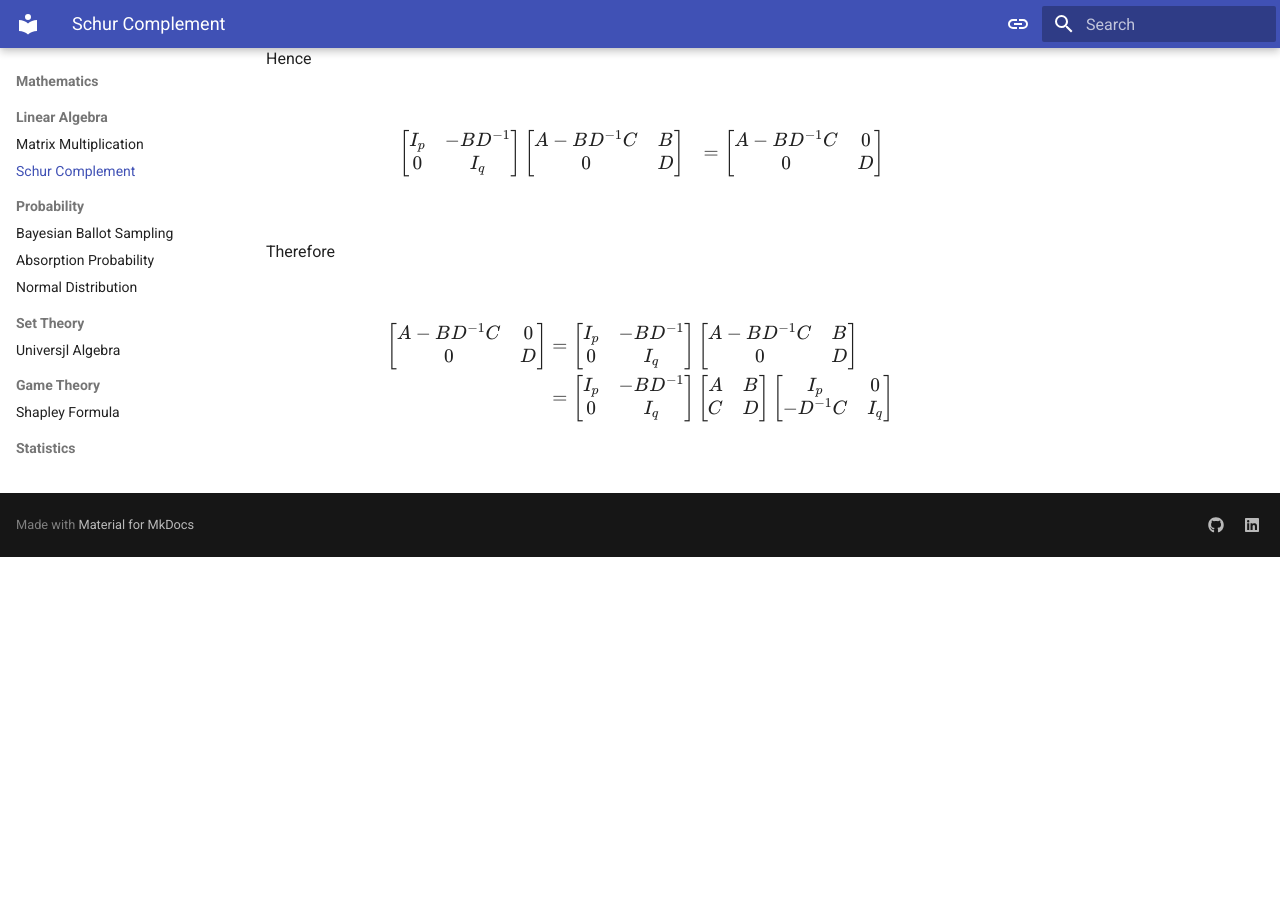
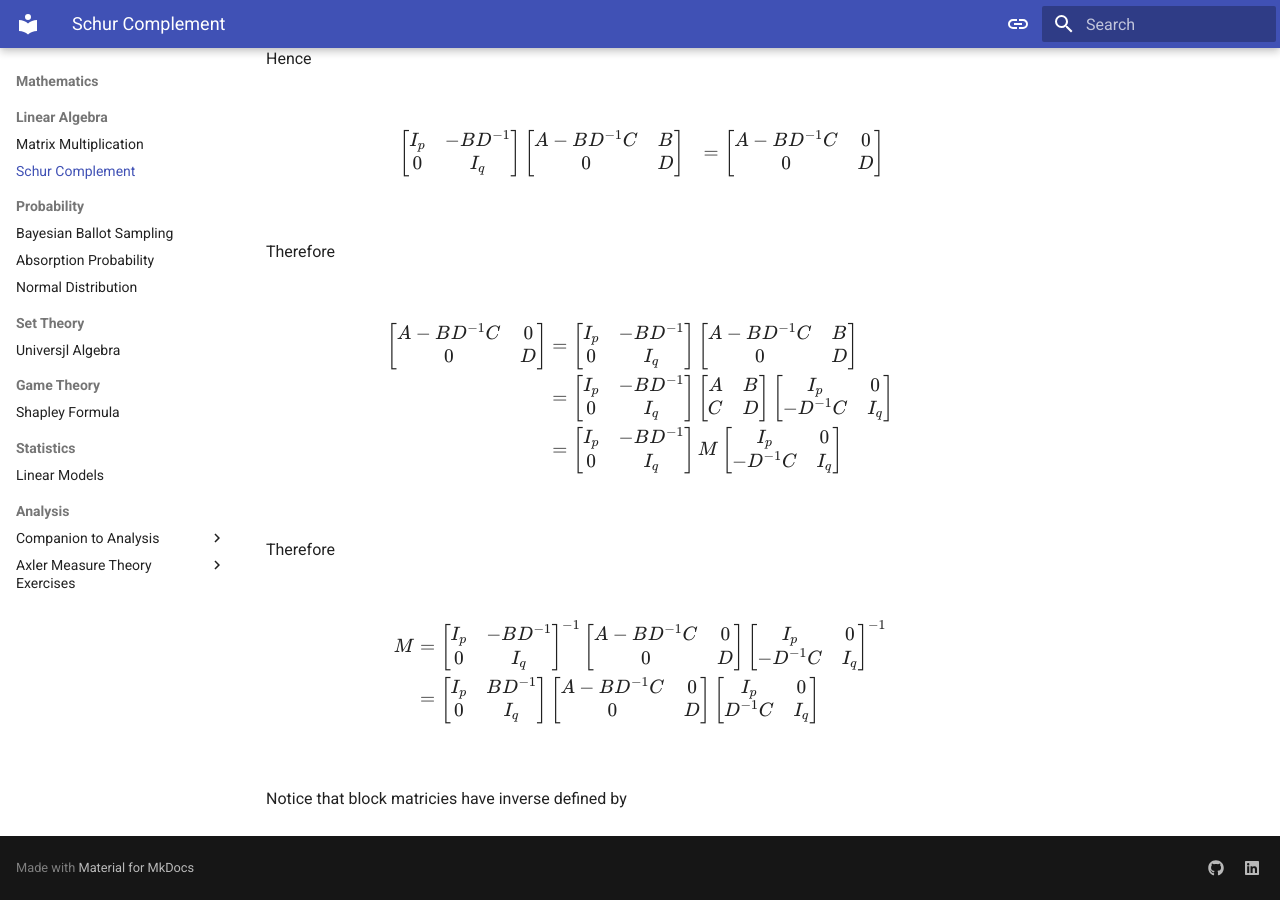
Before and after one commit to JakeRobertBaker/jakerobertbaker.github.io, an MkDocs documentation site: the page built from docs/mathematics/linear_algebra/schur_complement.md, in a window 1280 px wide and 900 px high, scrolled down 2006 px. Built offline with MkDocs 1.6.1 and Material for MkDocs 9.7.7, drawn with Linux system fonts in a browser that asks for light colours; some web fonts are replaced; before the commit the page ends 2563 px from its top, so only the background shows below that.

Commit message:
schur wip

```diff
--- a/docs/mathematics/linear_algebra/schur_complement.md
+++ b/docs/mathematics/linear_algebra/schur_complement.md
@@ -238,5 +238,53 @@
 I_p & 0 \\
 -D^{-1}C & I_q
 \end{bmatrix}
+\\
+&= \begin{bmatrix}
+I_p & -BD^{-1}
+\\
+0 & I_q
+\end{bmatrix}
+M
+\begin{bmatrix}
+I_p & 0 \\
+-D^{-1}C & I_q
+\end{bmatrix}
 \end{align*}
 $$
+
+Therefore
+
+$$
+\begin{align*}
+M &=
+\begin{bmatrix}
+I_p & -BD^{-1}
+\\
+0 & I_q
+\end{bmatrix}^{-1}
+\begin{bmatrix}
+A-BD^{-1}C & 0 \\
+0 & D
+\end{bmatrix}
+\begin{bmatrix}
+I_p & 0 \\
+-D^{-1}C & I_q
+\end{bmatrix}^{-1}
+\\ &=
+\begin{bmatrix}
+I_p & BD^{-1}
+\\
+0 & I_q
+\end{bmatrix}
+\begin{bmatrix}
+A-BD^{-1}C & 0 \\
+0 & D
+\end{bmatrix}
+\begin{bmatrix}
+I_p & 0 \\
+D^{-1}C & I_q
+\end{bmatrix}
+\end{align*}
+$$
+
+Notice that block matricies have inverse defined by
```
